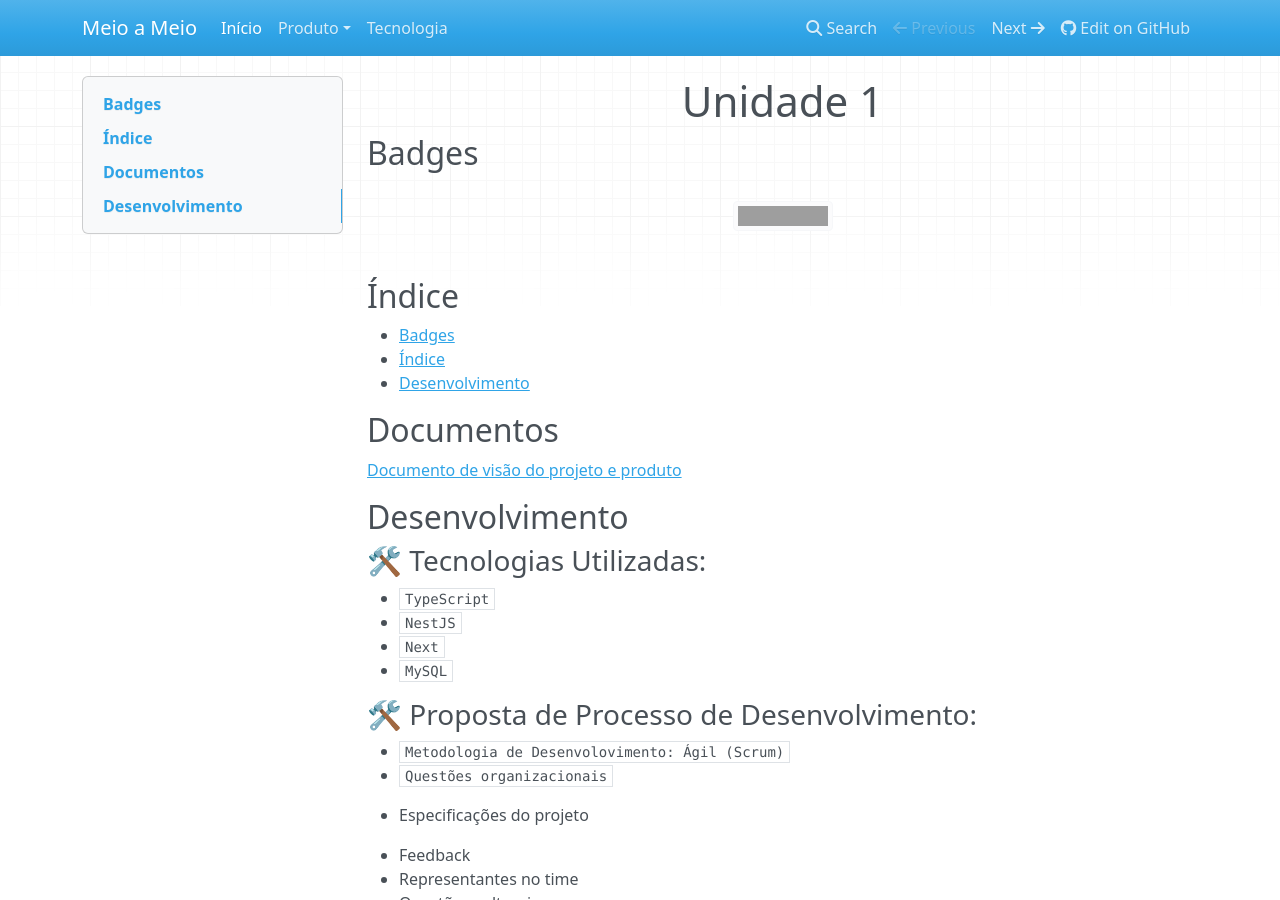
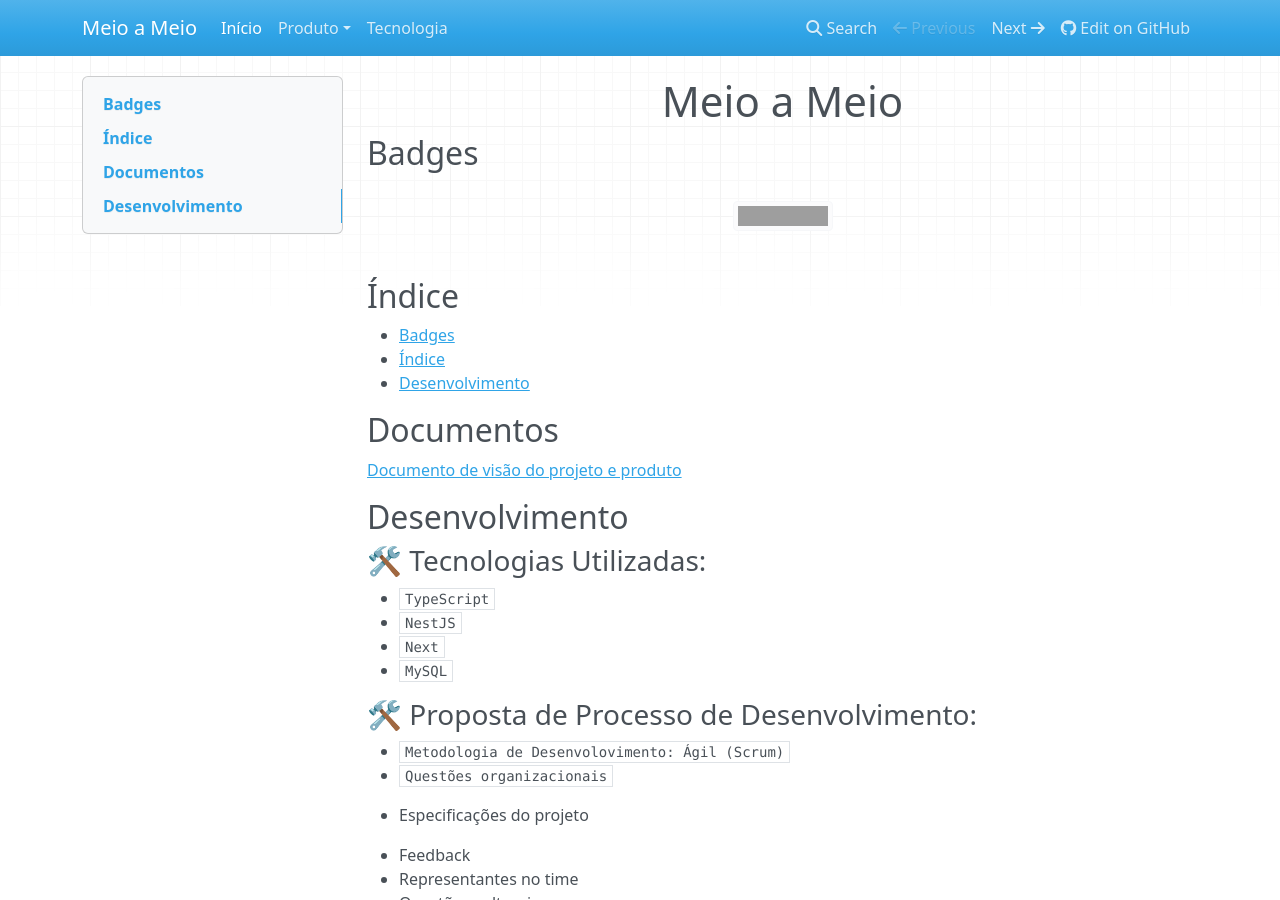
Before and after one commit to mdsreq-fga-unb/2022.1-Meio-a-Meio, an MkDocs documentation site: the page built from docs/index.md, in a window 1280 px wide and 900 px high. Built offline with MkDocs 1.6.1, drawn with Linux system fonts in a browser that asks for light colours; nearby versions of some CDN libraries; grey boxes are pictures that could not be loaded.

Commit message:
Update index.md

```diff
--- a/docs/index.md
+++ b/docs/index.md
@@ -1,4 +1,4 @@
-<h1 align="center"> Unidade 1 </h1>
+<h1 align="center"> Meio a Meio </h1>
 
 ## Badges
 
```
